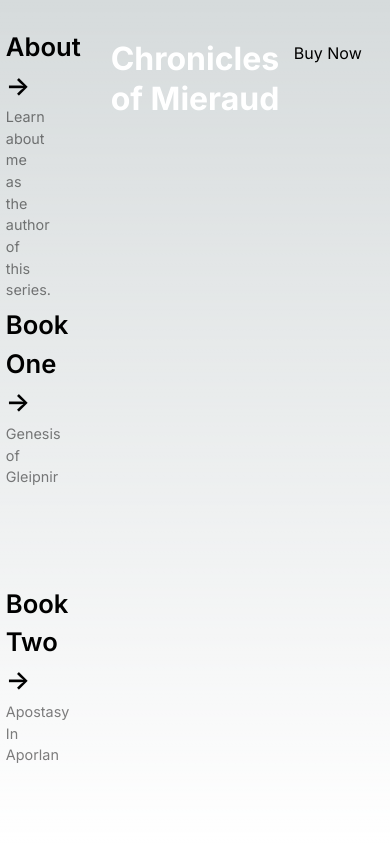
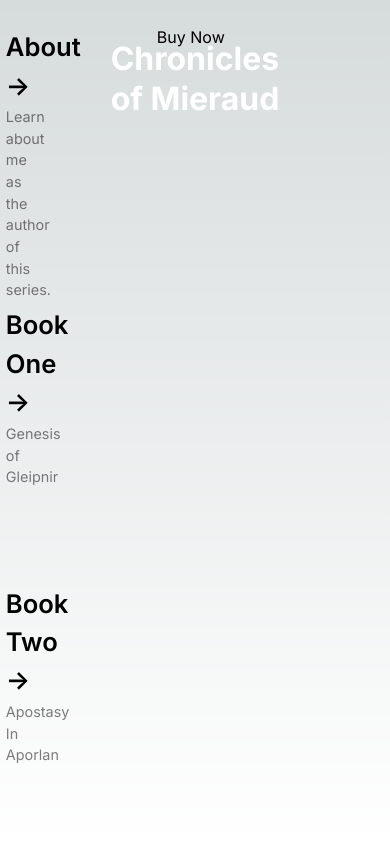
Before and after one commit to alex-aviles/MyBookSeriesWebsite, a Next.js app: page / in a window 390 px wide. Shown: the top 844 px of the page. Built offline with nearby package versions, Linux system fonts and the light colour scheme.

Commit message:
buy now mayhem

```diff
--- a/src/app/page.tsx
+++ b/src/app/page.tsx
@@ -3,10 +3,10 @@ import Link from 'next/link';
 
 export default function Home() {
   return (
-    <main className="flex h-screen w-screen justify-around">
+    <main className="flex flex-row h-screen w-screen justify-evenly">
 
-      <div className="absolute top-[3%] right-[1%] items-center pr-[1%]">
-        <p className="flex justify-center p-4 dark:bg-zinc-800/30">
+      <div className="absolute top-[3%] sm:right-[1%] md:top-[3%] md:right-[1%] lg:top-[3%] lg:right-[1%] xl:top-[3%] xl:right-[1%] items-center pr-[1%]">
+        <p className="sm:p-2 md:p-3 lg:p-4 xl:p-5 dark:bg-zinc-800/30">
           <a
             href="https://www.amazon.com/dp/B09PHCFNH8?binding=paperback&qid=1700102595&sr=1-1&ref=dbs_dp_rwt_sb_pc_tpbk"
             target="_blank"
```
